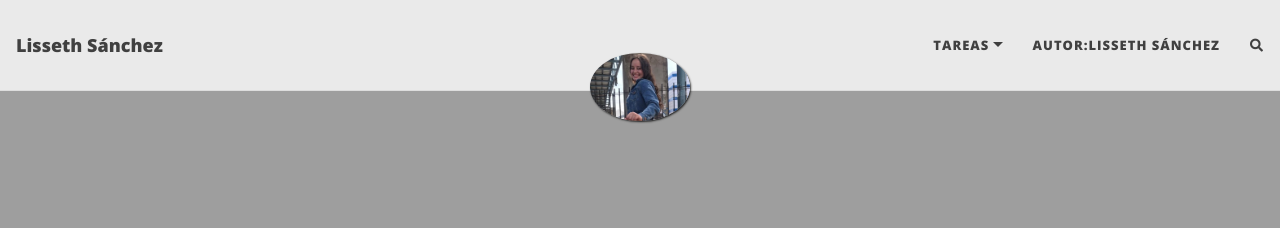
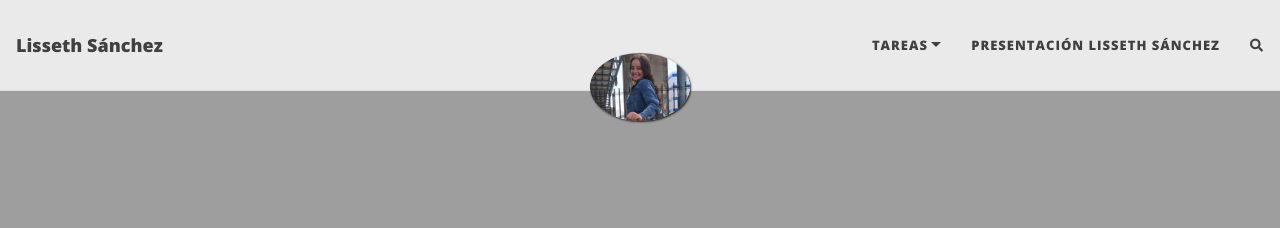
Before and after one commit to Slisseth/Slisseth.github.io, a Jekyll site: the page built from index.html, in a window 1280 px wide. Shown: the top 228 px of the page. Built offline with Jekyll 4.4.1, drawn with Linux system fonts in a browser that asks for light colours; nearby versions of some CDN libraries; the list of posts is cut into pages by our own code; comment, search, counter and statistics services are not loaded.

Commit message:
Update _config.yml

```diff
--- a/_config.yml
+++ b/_config.yml
@@ -16,7 +16,7 @@ author: Lisseth Sánchez
 navbar-links:
   TAREAS:
     - Resumen : "https://view.genial.ly/61a453b3dfd2c50d8a1f5c13/presentation-tfg-basico"
-  Autor:Lisseth Sánchez: "https://view.genial.ly/61a453b3dfd2c50d8a1f5c13/presentation-tfg-basico"
+  Presentación Lisseth Sánchez: "https://view.genial.ly/6136239a208af20d91af06d3/presentation-presentacion-basica"
 
 # --- Logo --- #
 avatar: "/assets/img/j-q.jpg"
```
